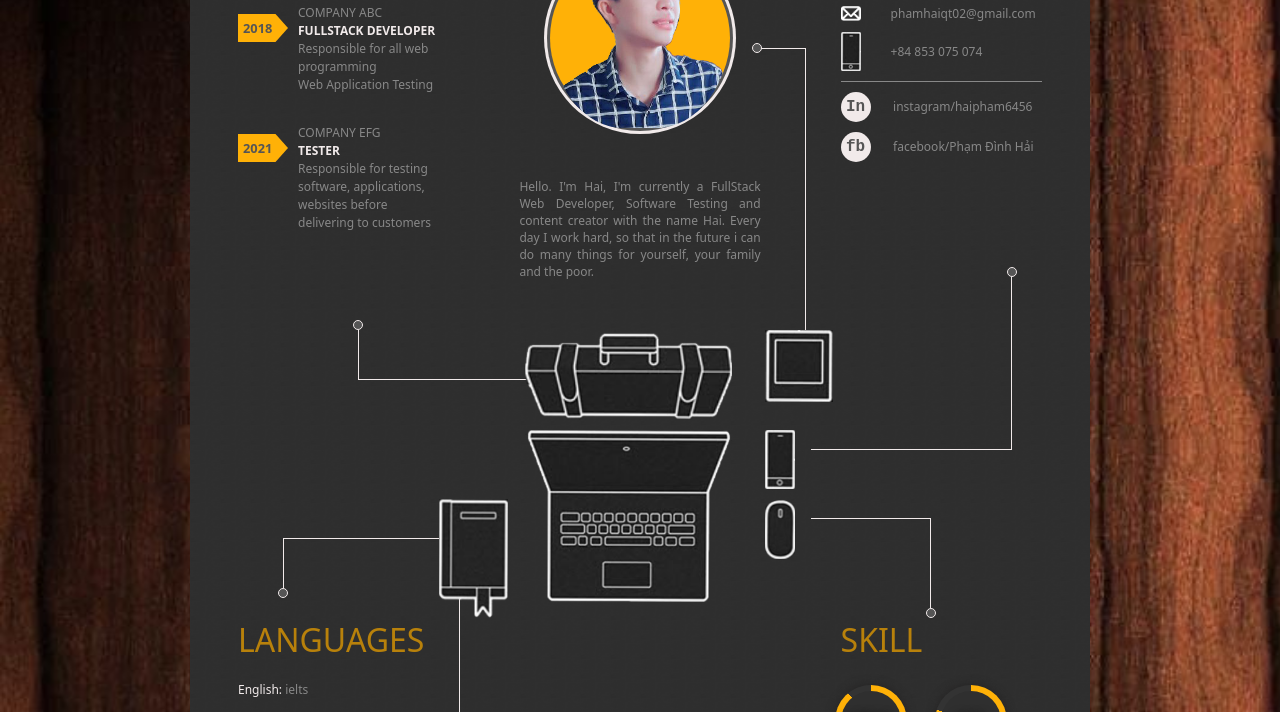
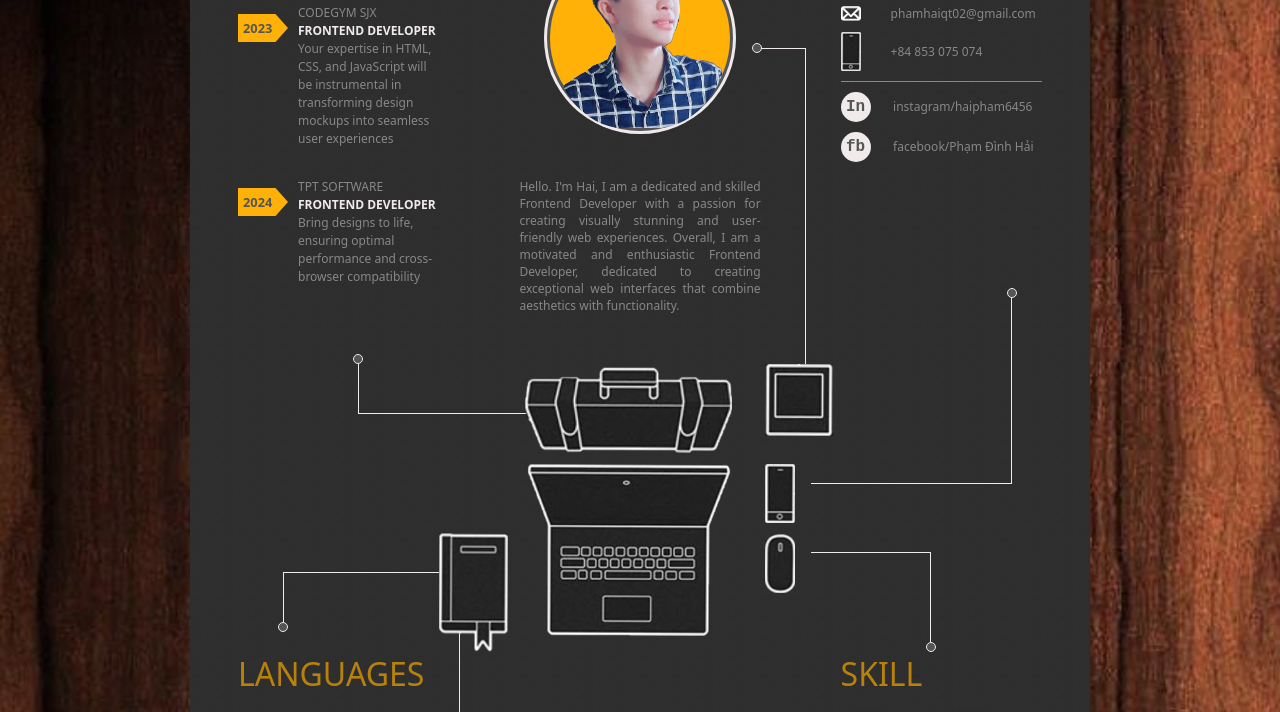
Before and after one commit to tpt-software/pham-dinh-hai, a plain HTML site: page index.html in a window 1280 px wide. Shown: the part 238-950 px from the top of the page. Drawn offline with Linux system fonts and the light colour scheme.

Commit message:
Update index.html

```diff
--- a/index.html
+++ b/index.html
@@ -17,31 +17,28 @@
                 </h2>
                 <div class="list">
                     <div class="item">
-                        <div class="year"><span>2018</span></div>
+                        <div class="year"><span>2023</span></div>
                         <div class="content">
-                            <div class="company">COMPANY ABC</div>
+                            <div class="company">CODEGYM SJX</div>
                             <div class="job">
-                                FULLSTACK DEVELOPER
+                                FRONTEND DEVELOPER
                             </div>
                             <div class="describe">
-                                Responsible for all web programming <br>
-                                Web Application Testing
+                                Your expertise in HTML, CSS, and JavaScript will be instrumental in transforming design mockups into seamless user experiences
                             </div>
                         </div>
                     </div>
 
 
                     <div class="item">
-                        <div class="year"><span>2021</span></div>
+                        <div class="year"><span>2024</span></div>
                         <div class="content">
-                            <div class="company">COMPANY EFG</div>
+                            <div class="company">TPT SOFTWARE</div>
                             <div class="job">
-                                TESTER
+                                FRONTEND DEVELOPER
                             </div>
                             <div class="describe">
-                                Responsible for testing software,
-                                applications,
-                                websites before delivering to customers
+                                Bring designs to life, ensuring optimal performance and cross-browser compatibility
                             </div>
                         </div>
                     </div>
@@ -53,13 +50,8 @@
                 </div>
                 <div class="content">
                     Hello. I'm Hai,
-                    I'm currently a FullStack Web Developer,
-                    Software Testing
-                    and content creator with the name Hai.
-                    Every day I work hard,
-                    so that in the future
-                    i can do many things for yourself,
-                    your family and the poor.
+                    I am a dedicated and skilled Frontend Developer with a passion for creating visually stunning and user-friendly web experiences.
+                    Overall, I am a motivated and enthusiastic Frontend Developer, dedicated to creating exceptional web interfaces that combine aesthetics with functionality.
                 </div>
             </div>
             <div class="contact">
```
